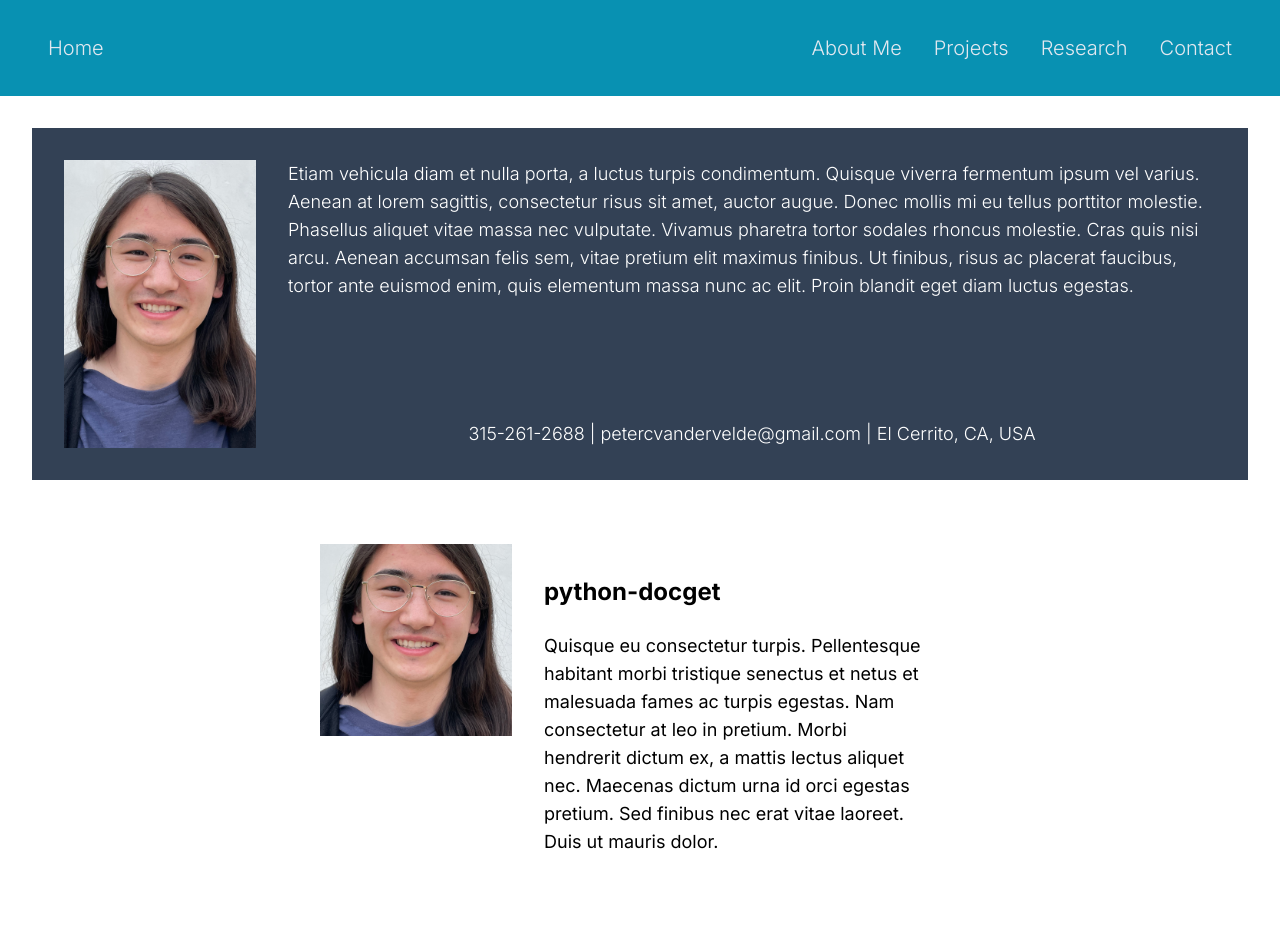
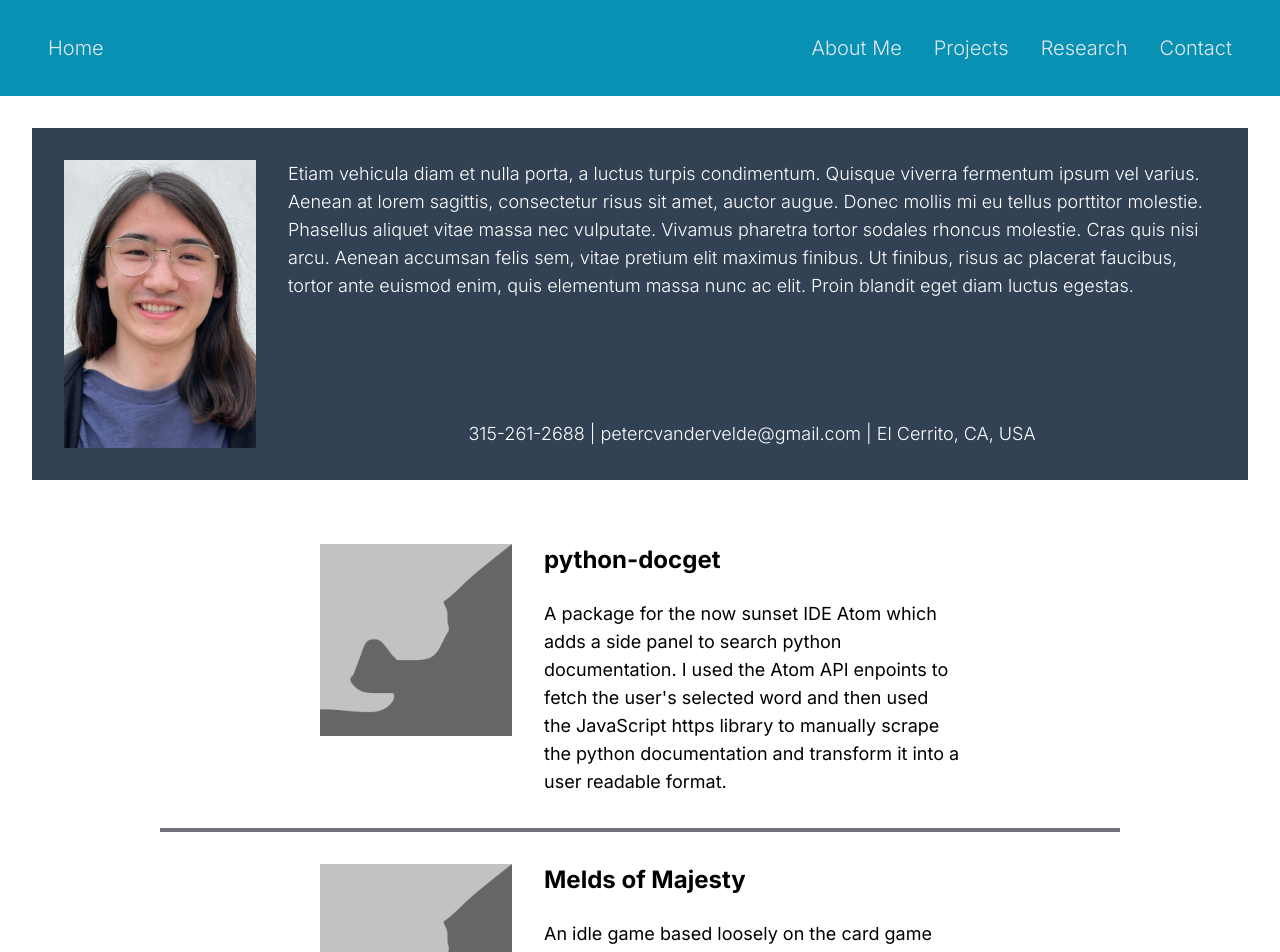
Before and after one commit to r0ckwav3/r0ckwav3.github.io, a Next.js app: page / in a window 1280 px wide. Shown: the top 952 px of the page. Before the commit the page ends 920 px from the top, so only its background shows below. Built offline with nearby package versions, Linux system fonts and the light colour scheme.

Commit message:
add placeholder image and improve projects section

```diff
--- a/app/data/projects.json
+++ b/app/data/projects.json
@@ -3,13 +3,26 @@
     {
       "title": "python-docget",
       "image": {
-        "src": "/headshot.png",
+        "src": "/placeholder.png",
         "alt": "placeholder image"
       },
-      "short_desc": "Quisque eu consectetur turpis. Pellentesque habitant morbi tristique senectus et netus et malesuada fames ac turpis egestas. Nam consectetur at leo in pretium. Morbi hendrerit dictum ex, a mattis lectus aliquet nec. Maecenas dictum urna id orci egestas pretium. Sed finibus nec erat vitae laoreet. Duis ut mauris dolor.",
-      "long_desc": "Quisque eu consectetur turpis. Pellentesque habitant morbi tristique senectus et netus et malesuada fames ac turpis egestas. Nam consectetur at leo in pretium. Morbi hendrerit dictum ex, a mattis lectus aliquet nec. Maecenas dictum urna id orci egestas pretium. Sed finibus nec erat vitae laoreet. Duis ut mauris dolor.",
+      "short_desc": "A package for the now sunset IDE Atom which adds a side panel to search python documentation. I used the Atom API enpoints to fetch the user's selected word and then used the JavaScript https library to manually scrape the python documentation and transform it into a user readable format.",
+      "long_desc": "Lorem ipsum dolor sit amet, consectetur adipiscing elit. Phasellus sagittis aliquet convallis. Nulla pharetra eu nibh in rutrum. Aenean scelerisque erat ut magna mollis ornare. Quisque posuere sodales massa. Vivamus sed rutrum diam. Aenean vulputate euismod ligula, ac efficitur est aliquet a. Nunc tortor est, scelerisque nec fringilla sit amet, pulvinar eu mauris. Praesent eget luctus nibh. Proin non scelerisque nisi. Aenean blandit mattis ante. Nullam commodo iaculis dolor, nec egestas odio varius sed. Nullam venenatis sapien mauris, non sollicitudin orci scelerisque nec. Nullam vel dui tortor. Quisque volutpat, orci vitae pretium consequat, magna sapien sodales arcu, viverra congue lorem mi quis urna.",
       "links": [
         {"name": "github", "url": "https://github.com/r0ckwav3/python-docget"}
+      ]
+    },
+    {
+      "title": "Melds of Majesty",
+      "image": {
+        "src": "/placeholder.png",
+        "alt": "placeholder image"
+      },
+      "short_desc": "An idle game based loosely on the card game gin rummy. Created as part of a UCSB Game Dev Club quarterly project. I used react to create the frontend and then coded the game logic in bare JavaScript.",
+      "long_desc": "Lorem ipsum dolor sit amet, consectetur adipiscing elit. Phasellus sagittis aliquet convallis. Nulla pharetra eu nibh in rutrum. Aenean scelerisque erat ut magna mollis ornare. Quisque posuere sodales massa. Vivamus sed rutrum diam. Aenean vulputate euismod ligula, ac efficitur est aliquet a. Nunc tortor est, scelerisque nec fringilla sit amet, pulvinar eu mauris. Praesent eget luctus nibh. Proin non scelerisque nisi. Aenean blandit mattis ante. Nullam commodo iaculis dolor, nec egestas odio varius sed. Nullam venenatis sapien mauris, non sollicitudin orci scelerisque nec. Nullam vel dui tortor. Quisque volutpat, orci vitae pretium consequat, magna sapien sodales arcu, viverra congue lorem mi quis urna.",
+      "links": [
+        {"name": "github", "url": "https://github.com/r0ckwav3/idle-rummy"},
+        {"name": "play now", "url": "https://r0ckwav3.github.io/idle-rummy/"}
       ]
     }
   ]
--- a/app/page.tsx
+++ b/app/page.tsx
@@ -42,11 +42,16 @@ type Project = {
 };
 
 function ProjectSummaries() {
+  let objs: Array<React.ReactNode> = [];
+  projectsjson.projects.forEach((proj, i) => {
+    if(i!=0){
+      objs.push(<ProjectSummaryDivider />)
+    }
+    objs.push(<ProjectSummary project={proj} key={proj.title} />)
+  })
   return (
     <div className="flex flex-col items-center">
-      {projectsjson.projects.map((proj, i) => (
-        <ProjectSummary project={proj} key={proj.title} />
-      ))}
+      {objs}
     </div>
   );
 }
@@ -62,9 +67,9 @@ function ProjectSummary({ project }: Readonly<{ project: Project }>) {
           fill
         />
       </div>
-      <div className="m-8">
+      <div className="ml-8">
         <div className="text-black text-2xl font-bold">
-          <a href={project.links[0].url}>{project.title}</a>
+          <a target="_blank" rel="noopener noreferrer" href={project.links[0].url}>{project.title}</a>
         </div>
         <br />
         <div className="text-lg">{project.short_desc}</div>
@@ -72,3 +77,10 @@ function ProjectSummary({ project }: Readonly<{ project: Project }>) {
     </div>
   );
 }
+
+function ProjectSummaryDivider(){
+  return (
+    <div className = "h-1 w-3/4 bg-zinc-500">
+    </div >
+  )
+}
```
Also changed, not shown: public/placeholder.png (added).
